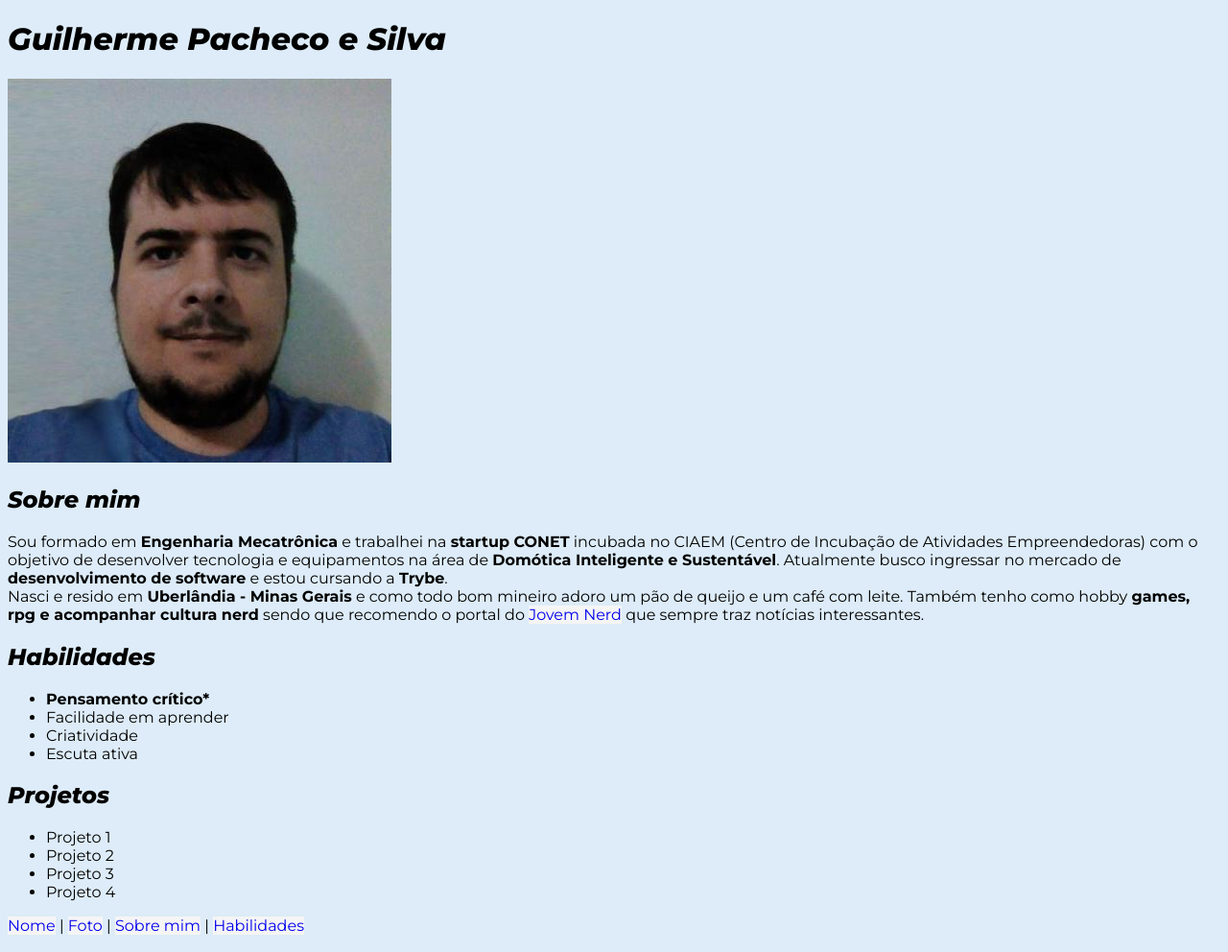
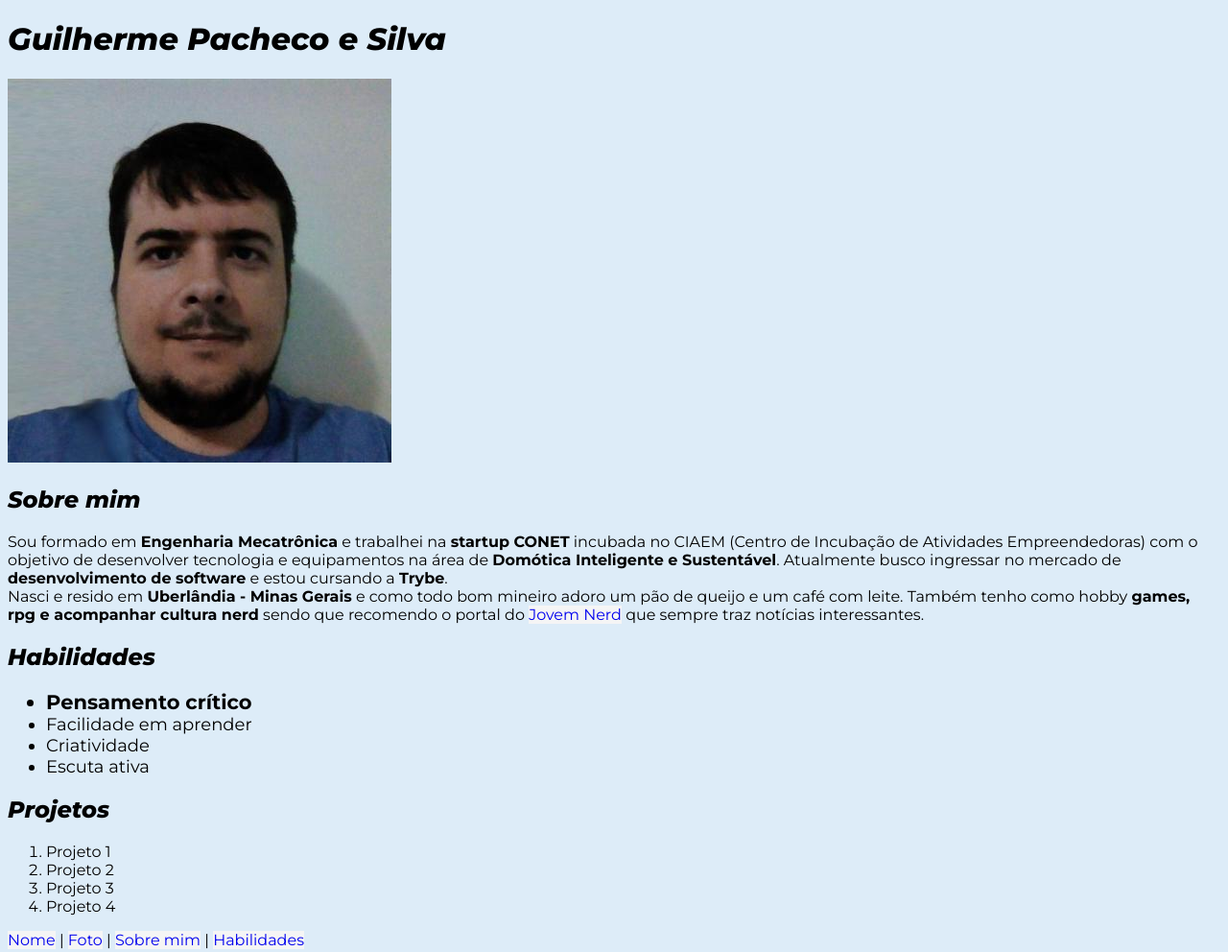
Before and after one commit to guilpas/guilpas.github.io, a plain HTML site: page index.html in a window 1280 px wide. Shown: the whole page at 96% size. Drawn offline with Linux system fonts and the light colour scheme.

Commit message:
altere o tamanho dos elementos da lista com classes

```diff
--- a/index.html
+++ b/index.html
@@ -22,6 +22,14 @@
             background-color: whitesmoke;
             text-decoration: none;
         }
+
+        .destaque{
+            font-size:21px;
+            font-weight: bold;
+        }
+        .habilidade{
+            font-size:18px;
+        }
     </style>
 </head>
 <body>
@@ -37,20 +45,20 @@ Nasci e resido em <b>Uberlândia - Minas Gerais</b> e como todo bom mineiro ador
 
 <h2 id="habilidades"><i>Habilidades</i></h2>
 <ul>
-    <li><strong>Pensamento crítico*</strong></li>
-    <li>Facilidade em aprender</li>
-    <li>Criatividade</li>
-    <li>Escuta ativa</li>
+    <li class="destaque">Pensamento crítico</li>
+    <li class="habilidade">Facilidade em aprender</li>
+    <li class="habilidade">Criatividade</li>
+    <li class="habilidade">Escuta ativa</li>
 </ul>
 
 <h2 id="projetos"><i>Projetos</i></h2>
 
-<ul>
+<ol>
     <li>Projeto 1</li>
     <li>Projeto 2</li>
     <li>Projeto 3</li>
     <li>Projeto 4</li>
-</ul>
+</ol>
 
 <a href="#nome">Nome</a> |
 <a href="#foto">Foto</a> |
```
